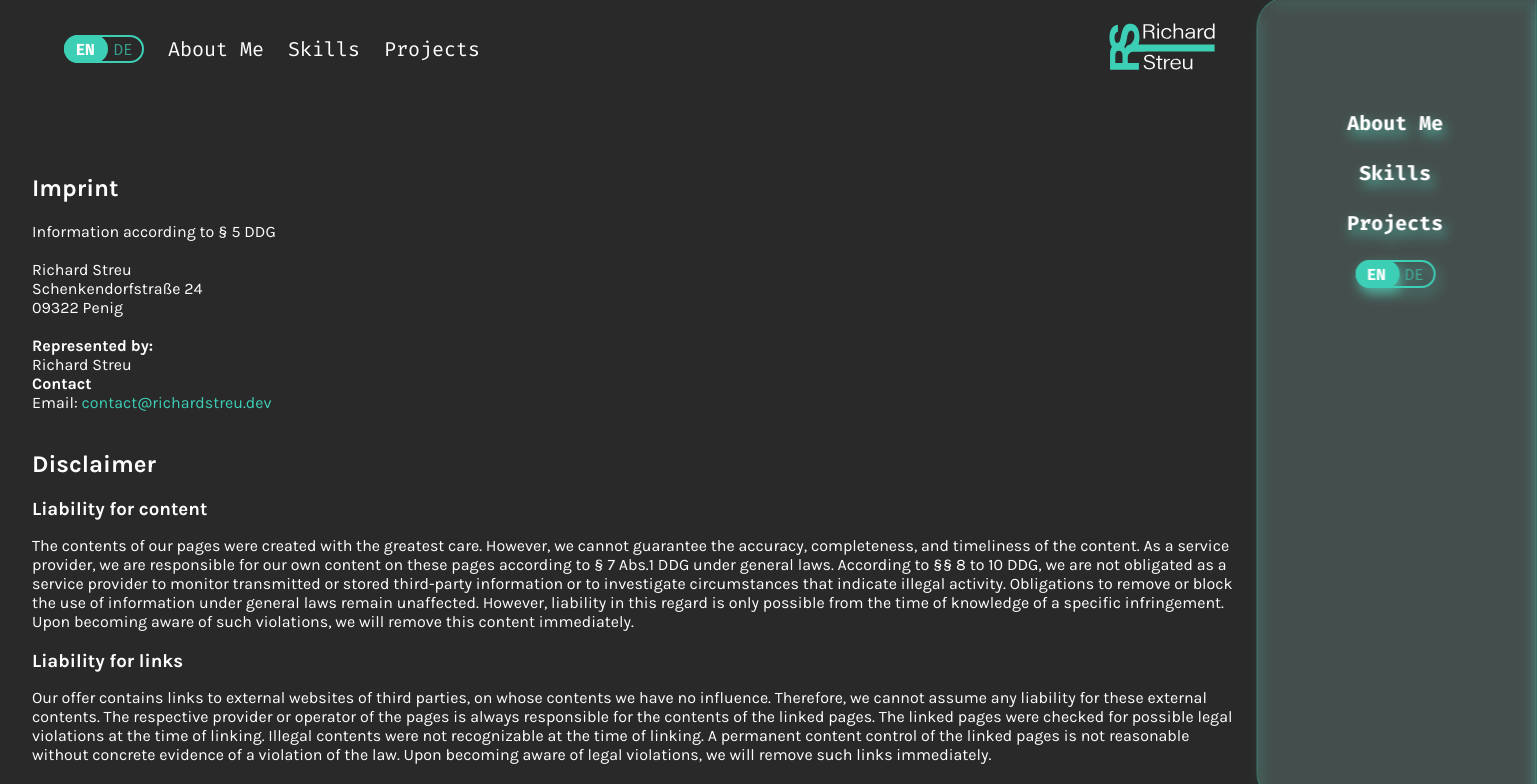
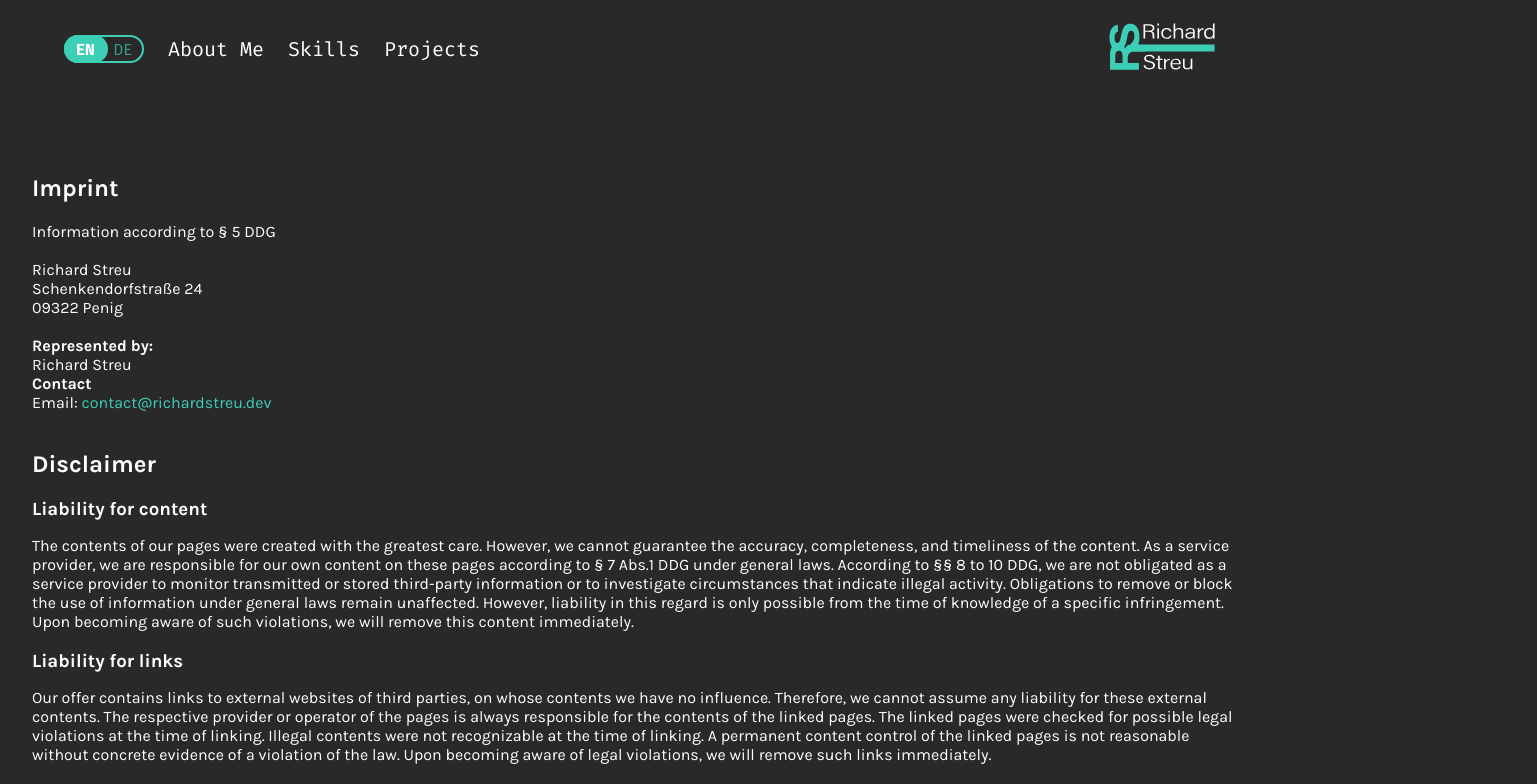
Before and after one commit to RichardStreu/portfolioAngular, an Angular app: page /imprint in a window 1280 px wide. Shown: the top 784 px of the page, 1537 px wide, since content can reach past the window. Built offline with nearby package versions, Linux system fonts and the light colour scheme.

Commit message:
feat: update burger menu display handling for responsive design

```diff
--- a/src/app/core/header/header.component.scss
+++ b/src/app/core/header/header.component.scss
@@ -20,7 +20,7 @@ header {
   }
 
   .burgerMenuBox {
-    display: flex;
+    display: none;
     justify-content: center;
     position: absolute;
     padding-top: 112px;
@@ -35,9 +35,13 @@ header {
     border-bottom-left-radius: 30px;
     background-color: rgba(white, 0.12);
     backdrop-filter: blur(7px);
-    -webkit-backdrop-filter: blur(12px);
-    filter: drop-shadow(3px 6px 6px rgba($color-highLight, 0.75));
+    -webkit-backdrop-filter: blur(10px);
+    box-shadow: -3px 6px 6px rgba($color-highLight, 0.15);
     transition: all 0.4s ease-out;
+
+    @media screen and (max-width: 1100px) {
+      display: flex;
+    }
 
     .burgerMenu {
       display: flex;
```
